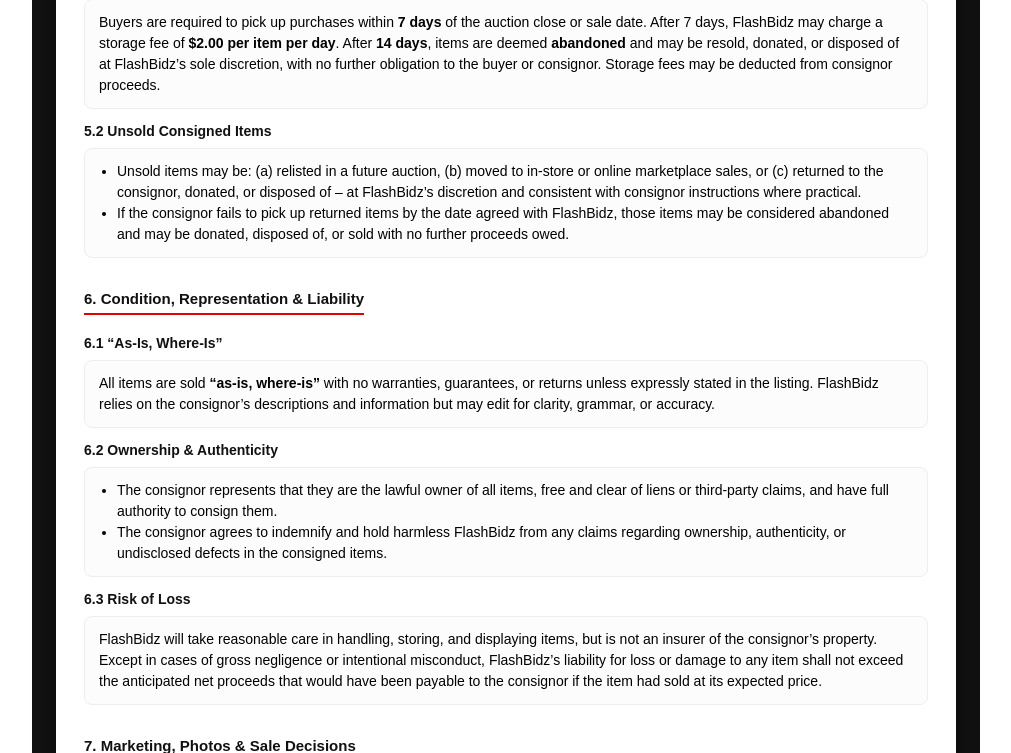
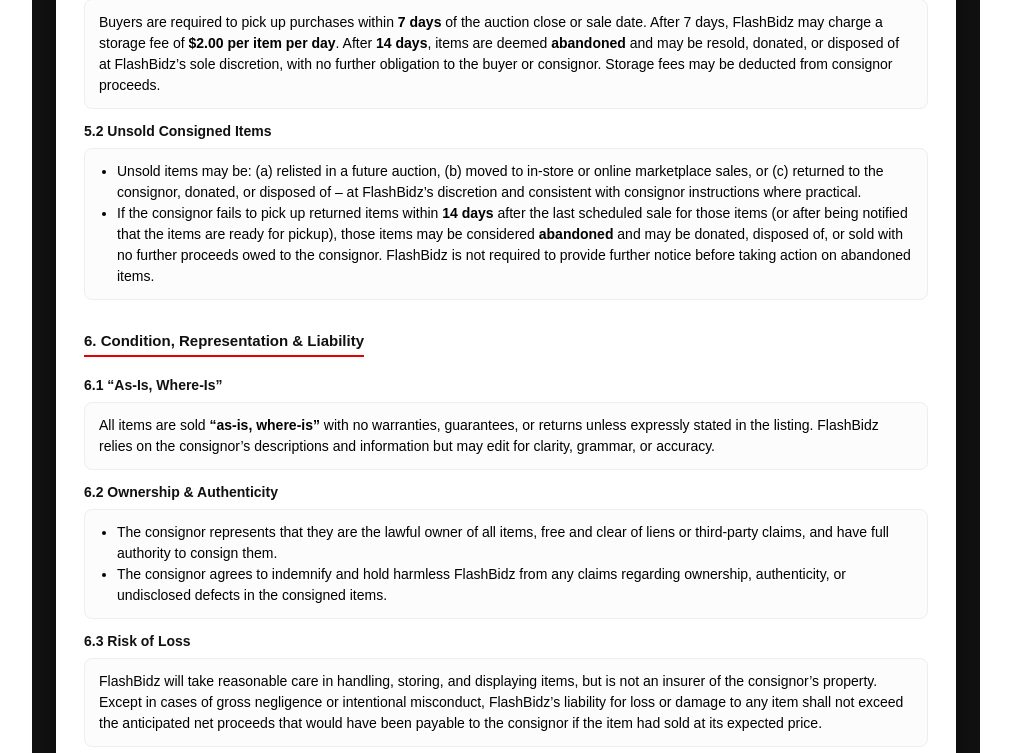
Before and after one commit to kernjason4460-cyber/flashbidz_consignment_app, a Python web app: template flashbidz_consignment_app/templates/contract_view.html in a window 1280 px wide. Shown: the part 1384-2137 px from the top of the page, without its empty margins (134-1145 px from the left). Run offline with Jinja, Linux system fonts and the light colour scheme; the template is opened without the code that fills it, so the values that code supplies are empty.

Commit message:
Update contract_view.html

```diff
--- a/flashbidz_consignment_app/templates/contract_view.html
+++ b/flashbidz_consignment_app/templates/contract_view.html
@@ -391,9 +391,16 @@
           (b) moved to in-store or online marketplace sales, or
           (c) returned to the consignor, donated, or disposed of – at FlashBidz’s
           discretion and consistent with consignor instructions where practical.</li>
-        <li>If the consignor fails to pick up returned items by the date agreed
-          with FlashBidz, those items may be considered abandoned and may be
-          donated, disposed of, or sold with no further proceeds owed.</li>
+        </li>
+
+        <li>If the consignor fails to pick up returned items within
+            <strong>14 days</strong> after the last scheduled sale for those items
+            (or after being notified that the items are ready for pickup), those
+            items may be considered <strong>abandoned</strong> and may be
+            donated, disposed of, or sold with no further proceeds owed to the
+            consignor. FlashBidz is not required to provide further notice before
+            taking action on abandoned items.
+        </li>
       </ul>
     </div>
 
```
